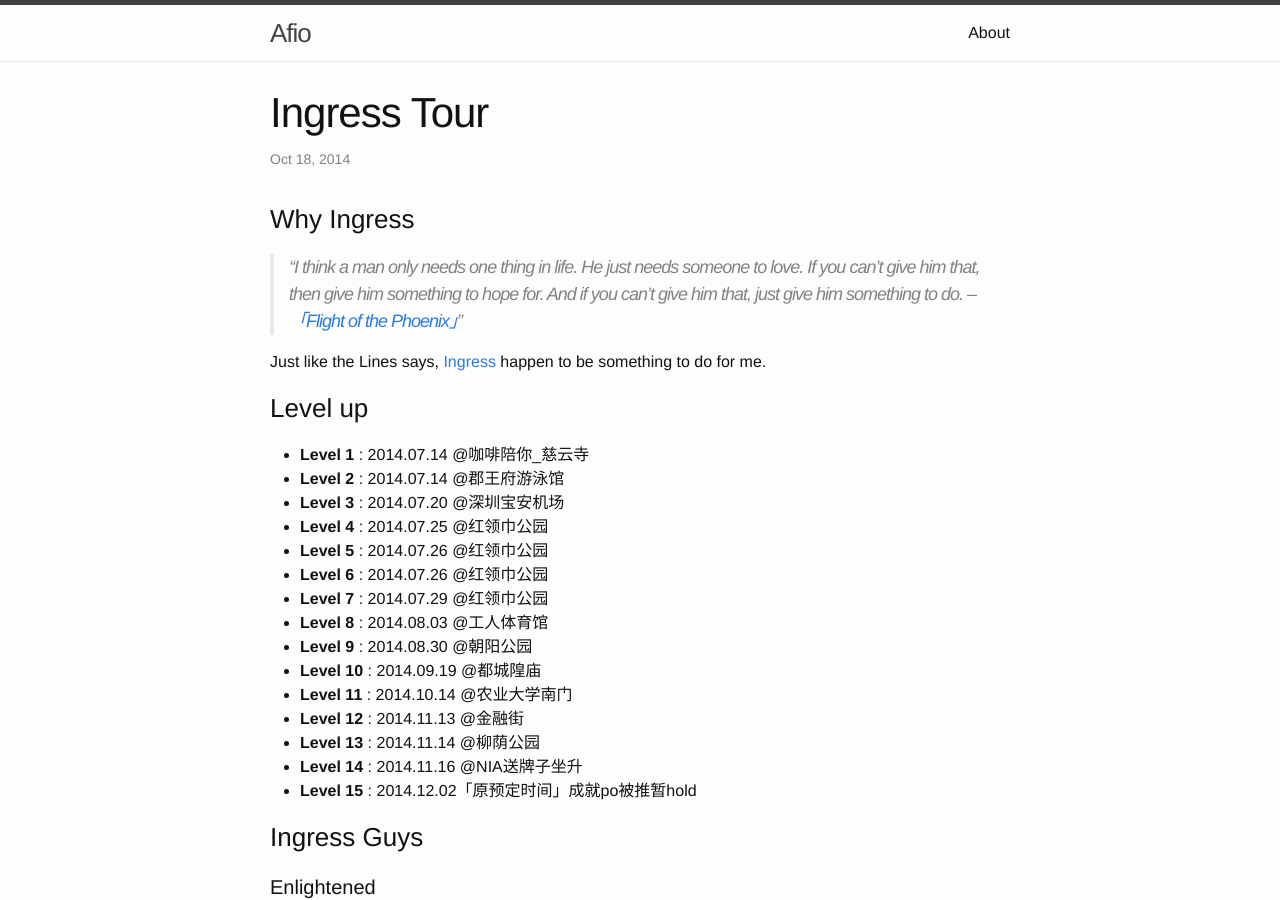
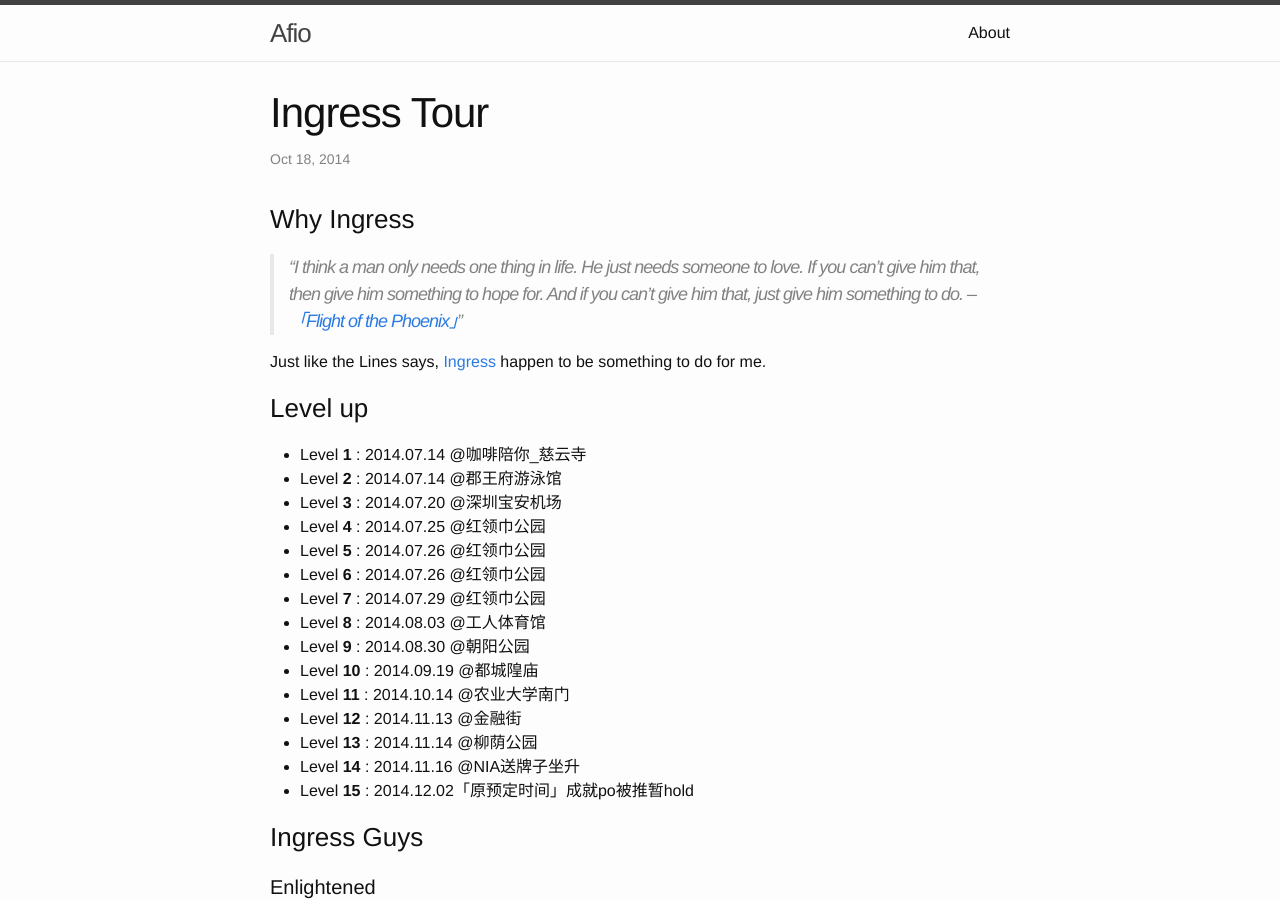
Before and after one commit to Afio/afio.github.io, a Jekyll site: the page built from _posts/2014-10-18-Ingress-Tour.md, in a window 1280 px wide and 900 px high. Built offline with Jekyll 4.4.1, drawn with Linux system fonts in a browser that asks for light colours; comment, search, counter and statistics services are not loaded.

Commit message:
** update

```diff
--- a/_posts/2014-10-18-Ingress-Tour.md
+++ b/_posts/2014-10-18-Ingress-Tour.md
@@ -15,21 +15,21 @@ Just like the Lines says, <a href="https://www.ingress.com/" target="_blank">Ing
 
 ###Level up
 
-- **Level 1**  : 2014.07.14 @咖啡陪你_慈云寺
-- **Level 2**  : 2014.07.14 @郡王府游泳馆
-- **Level 3**  : 2014.07.20 @深圳宝安机场
-- **Level 4**  : 2014.07.25 @红领巾公园
-- **Level 5**  : 2014.07.26 @红领巾公园
-- **Level 6**  : 2014.07.26 @红领巾公园
-- **Level 7**  : 2014.07.29 @红领巾公园
-- **Level 8**  : 2014.08.03 @工人体育馆
-- **Level 9**  : 2014.08.30 @朝阳公园
-- **Level 10** : 2014.09.19 @都城隍庙
-- **Level 11** : 2014.10.14 @农业大学南门
-- **Level 12** : 2014.11.13 @金融街
-- **Level 13** : 2014.11.14 @柳荫公园
-- **Level 14** : 2014.11.16 @NIA送牌子坐升
-- **Level 15** : 2014.12.02「原预定时间」成就po被推暂hold
+- Level **1**  : 2014.07.14 @咖啡陪你_慈云寺
+- Level **2**  : 2014.07.14 @郡王府游泳馆
+- Level **3**  : 2014.07.20 @深圳宝安机场
+- Level **4**  : 2014.07.25 @红领巾公园
+- Level **5**  : 2014.07.26 @红领巾公园
+- Level **6**  : 2014.07.26 @红领巾公园
+- Level **7**  : 2014.07.29 @红领巾公园
+- Level **8**  : 2014.08.03 @工人体育馆
+- Level **9**  : 2014.08.30 @朝阳公园
+- Level **10** : 2014.09.19 @都城隍庙
+- Level **11** : 2014.10.14 @农业大学南门
+- Level **12** : 2014.11.13 @金融街
+- Level **13** : 2014.11.14 @柳荫公园
+- Level **14** : 2014.11.16 @NIA送牌子坐升
+- Level **15** : 2014.12.02「原预定时间」成就po被推暂hold
 
 
 ###Ingress Guys
```
